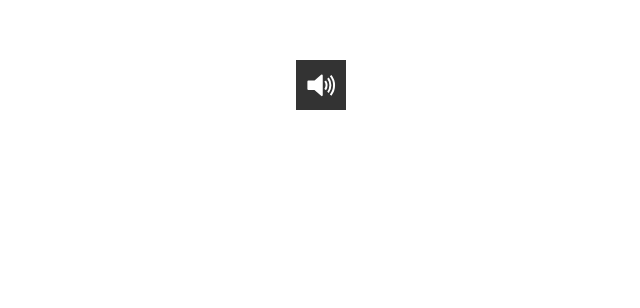
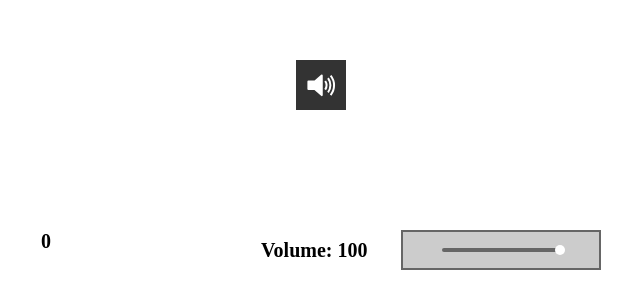
Before and after one commit to ju-nong/volume-controller, a Vue app: page / in a window 1280 px wide. Shown: the part 150-458 px from the top of the page, without its empty margins (319-959 px from the left). Built offline with nearby package versions, Linux system fonts and the light colour scheme.

Commit message:
feat : 기울기 불륨 컨트롤러 퍼블 끝

```diff
--- a/src/App.vue
+++ b/src/App.vue
@@ -1,11 +1,12 @@
 <template>
     <div class="wrap">
         <TallController />
+        <SlopeVolumeController />
     </div>
 </template>
 
 <script setup lang="ts">
-import { TallController } from "./components";
+import { TallController, SlopeVolumeController } from "./components";
 </script>
 
 <style scoped>
--- /dev/null
+++ b/src/components/SlopeVolumeController.vue
@@ -0,0 +1,133 @@
+<template>
+    <div class="container">
+        <div>{{ controllerDeg }}</div>
+        <p>Volume: {{ volume }}</p>
+
+        <div ref="$controller" @mousedown="hanldeMouseDown">
+            <div
+                :style="`--slope-deg: ${controllerDeg}deg`"
+                :class="isMouseDown ? 'moving' : ''"
+            >
+                <div>
+                    <span :style="`--slope-volume: ${volume}%`"></span>
+                </div>
+            </div>
+        </div>
+    </div>
+</template>
+
+<script setup lang="ts">
+import { ref, computed, watch } from "vue";
+
+const isMouseDown = ref(false);
+
+const volume = ref(100);
+
+const $controller = ref<null | HTMLDivElement>(null);
+const controllerDeg = ref(0);
+function setDegree(event: MouseEvent) {
+    if ($controller.value === null) {
+        return;
+    }
+
+    let { left, top } = $controller.value.getBoundingClientRect();
+
+    left += 100;
+    top += 20;
+    const { clientX, clientY } = event;
+
+    const dx = clientX - left;
+    const dy = clientY - top;
+
+    const angleRadians = Math.atan2(dy, dx);
+
+    controllerDeg.value = angleRadians * (180 / Math.PI);
+}
+
+function handleMouseUp() {
+    isMouseDown.value = false;
+}
+
+function handleMouseMove(event: MouseEvent) {
+    if (!isMouseDown.value) {
+        return;
+    }
+
+    setDegree(event);
+}
+
+function hanldeMouseDown(event: MouseEvent) {
+    isMouseDown.value = true;
+
+    setDegree(event);
+
+    document.addEventListener("mousemove", handleMouseMove);
+    document.addEventListener("mouseup", handleMouseUp);
+}
+
+watch(isMouseDown, (to) => {
+    if (!to) {
+        document.removeEventListener("mousemove", handleMouseMove);
+        document.removeEventListener("mouseup", handleMouseUp);
+    }
+});
+</script>
+
+<style scoped>
+.container {
+    height: 240px;
+    display: flex;
+    justify-content: center;
+    align-items: center;
+    font-size: 20px;
+    font-weight: 600;
+    column-gap: 20px;
+
+    > p {
+        min-width: 120px;
+    }
+
+    > div {
+        width: 200px;
+        height: 40px;
+
+        > div {
+            background-color: #ccc;
+            border: 2px solid #666;
+            width: 100%;
+            height: 100%;
+            display: flex;
+            justify-content: center;
+            align-items: center;
+            cursor: s-resize;
+            transition: all 0.3s;
+            transform: rotate(0deg);
+
+            &.moving {
+                transition: all 0s;
+                transform: rotate(var(--slope-deg));
+            }
+
+            > div {
+                width: 60%;
+                height: 10%;
+                border-radius: 4px;
+                background-color: #666;
+                position: relative;
+
+                > span {
+                    width: 10px;
+                    height: 10px;
+                    background-color: #fff;
+                    border-radius: 100%;
+                    display: inline-block;
+                    position: absolute;
+                    left: var(--slope-volume);
+                    top: 50%;
+                    transform: translate(-50%, -50%);
+                }
+            }
+        }
+    }
+}
+</style>
--- a/src/components/index.ts
+++ b/src/components/index.ts
@@ -1,5 +1,6 @@
 import VolumeIcon from "./VolumeIcon.vue";
 
 import TallController from "./TallController.vue";
+import SlopeVolumeController from "./SlopeVolumeController.vue";
 
-export { VolumeIcon, TallController };
+export { VolumeIcon, TallController, SlopeVolumeController };
```
